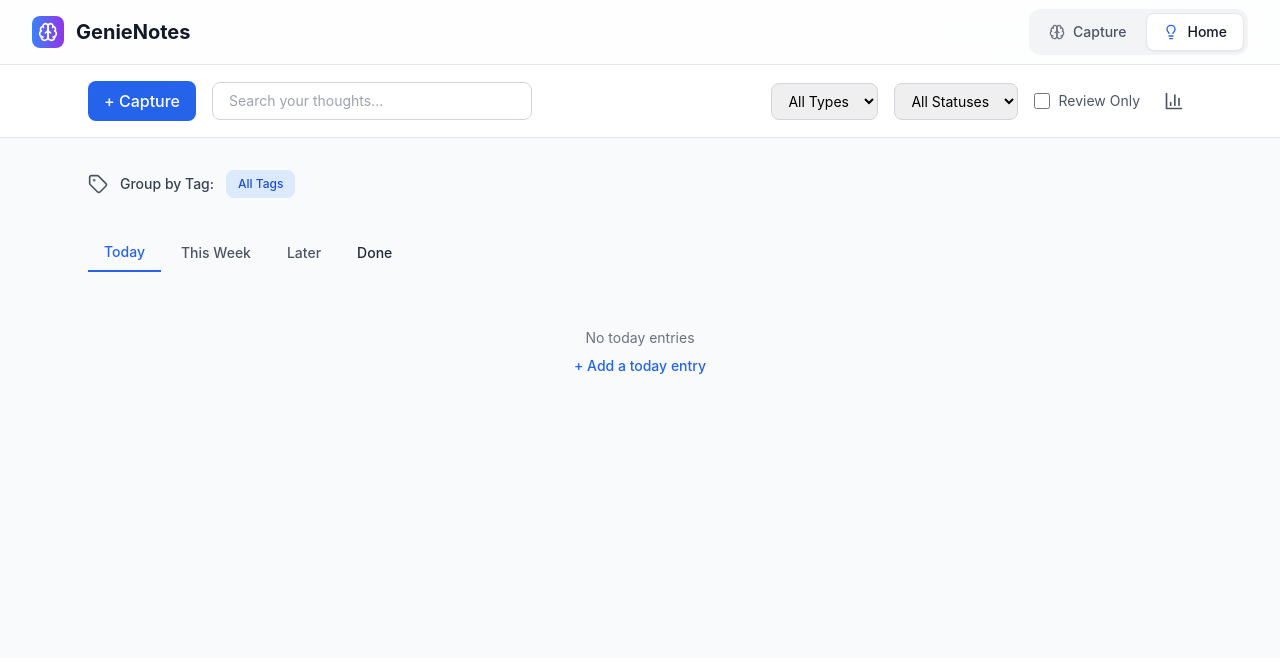
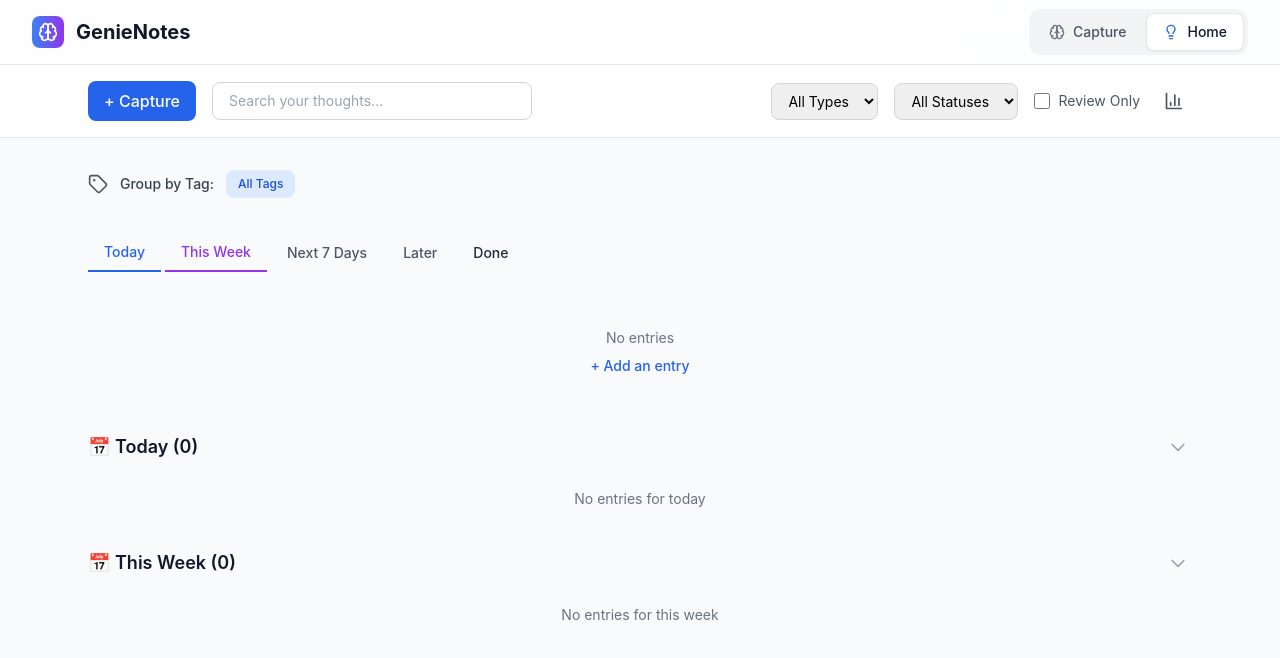
Before and after one commit to ovidon83/mindnestapp, a React (Vite) app: page / in a window 1280 px wide. Both pictures are taken after a click on the button "Home". Shown: the top 658 px of the page. Built offline with nearby package versions, Linux system fonts and the light colour scheme.

Commit message:
Transform Home view: replace tabs with collapsible toggle lists for better overview and flexibility

```diff
--- a/src/components/HomeView.tsx
+++ b/src/components/HomeView.tsx
@@ -24,9 +24,17 @@ export const HomeView: React.FC = () => {
   });
   const [editingEntry, setEditingEntry] = useState<Entry | null>(null);
   const [insightsDrawerOpen, setInsightsDrawerOpen] = useState(false);
-  const [activeTab, setActiveTab] = useState<'today' | 'thisWeek' | 'later' | 'done'>('today');
   const [selectedTag, setSelectedTag] = useState<string | null>(null);
   const [undoEntry, setUndoEntry] = useState<{ id: string; previousStatus: TaskStatus } | null>(null);
+
+  // Toggle states for different time periods
+  const [expandedSections, setExpandedSections] = useState({
+    today: true,      // Today is expanded by default
+    thisWeek: true,   // This Week is expanded by default
+    next7Days: false, // Next 7 Days collapsed by default
+    later: false,     // Later collapsed by default
+    done: false       // Done collapsed by default
+  });
 
   const {
     entries,
@@ -73,6 +81,8 @@ export const HomeView: React.FC = () => {
   const today = new Date(now.getFullYear(), now.getMonth(), now.getDate());
   const endOfWeek = new Date(today);
   endOfWeek.setDate(today.getDate() + 7);
+  const endOfNextWeek = new Date(today);
+  endOfNextWeek.setDate(today.getDate() + 14);
 
   // Today: due today OR pinned for today (including overdue items)
   const todayEntries = tagFilteredEntries.filter(entry => {
@@ -93,53 +103,27 @@ export const HomeView: React.FC = () => {
     return false;
   });
 
-  // Later: everything else (exclude today and this week entries)
+  // Next 7 Days: 7-14 days from now
+  const next7DaysEntries = tagFilteredEntries.filter(entry => {
+    if (entry.status === 'completed') return false;
+    if (todayEntries.some(todayEntry => todayEntry.id === entry.id)) return false;
+    if (thisWeekEntries.some(weekEntry => weekEntry.id === entry.id)) return false;
+    if (entry.dueDate && entry.dueDate instanceof Date && entry.dueDate > endOfWeek && entry.dueDate <= endOfNextWeek) return true;
+    if (entry.pinnedForDate && entry.pinnedForDate instanceof Date && entry.pinnedForDate > endOfWeek && entry.pinnedForDate <= endOfNextWeek) return true;
+    return false;
+  });
+
+  // Later: everything else (exclude today, this week, and next 7 days entries)
   const laterEntries = tagFilteredEntries.filter(entry => {
     if (entry.status === 'completed') return false;
     if (todayEntries.some(todayEntry => todayEntry.id === entry.id)) return false;
     if (thisWeekEntries.some(weekEntry => weekEntry.id === entry.id)) return false;
+    if (next7DaysEntries.some(nextEntry => nextEntry.id === entry.id)) return false;
     return true;
   });
 
   // Done: all completed entries
   const doneEntries = tagFilteredEntries.filter(entry => entry.status === 'completed');
-
-  // Get current tab entries with proper sorting
-  const getCurrentTabEntries = () => {
-    let entries: Entry[] = [];
-
-    switch (activeTab) {
-      case 'today':
-        entries = todayEntries;
-        break;
-      case 'thisWeek':
-        entries = thisWeekEntries;
-        break;
-      case 'later':
-        entries = laterEntries;
-        break;
-      case 'done':
-        entries = doneEntries;
-        break;
-      default:
-        entries = todayEntries;
-    }
-
-    // Sort entries: urgent first, then by creation date (newest first)
-    return entries.sort((a, b) => {
-      // First priority: urgent items (high priority or overdue)
-      const aIsUrgent = a.priority === 'urgent' || (a.dueDate && new Date(a.dueDate) < new Date());
-      const bIsUrgent = b.priority === 'urgent' || (b.dueDate && new Date(b.dueDate) < new Date());
-
-      if (aIsUrgent && !bIsUrgent) return -1;
-      if (!aIsUrgent && bIsUrgent) return 1;
-
-      // Second priority: creation date (newest first)
-      return new Date(b.createdAt).getTime() - new Date(a.createdAt).getTime();
-    });
-  };
-
-  const currentTabEntries = getCurrentTabEntries();
 
   // Get all unique tags for grouping
   const getAllTags = () => {
@@ -210,7 +194,7 @@ export const HomeView: React.FC = () => {
 
   // Simple up/down reordering instead of broken drag and drop
   const moveEntryUp = (entryId: string) => {
-    const currentEntries = getCurrentTabEntries();
+    const currentEntries = tagFilteredEntries; // Use tagFilteredEntries directly
     const currentIndex = currentEntries.findIndex(entry => entry.id === entryId);
 
     if (currentIndex > 0) {
@@ -228,7 +212,7 @@ export const HomeView: React.FC = () => {
   };
 
   const moveEntryDown = (entryId: string) => {
-    const currentEntries = getCurrentTabEntries();
+    const currentEntries = tagFilteredEntries; // Use tagFilteredEntries directly
     const currentIndex = currentEntries.findIndex(entry => entry.id === entryId);
 
     if (currentIndex < currentEntries.length - 1) {
@@ -335,7 +319,7 @@ export const HomeView: React.FC = () => {
                 )}
 
                 {/* Due date - only show if different from current tab context */}
-                {entry.dueDate && !isPinned && activeTab !== 'today' && (
+                {entry.dueDate && !isPinned && expandedSections.today && (
                   <span className={`px-2 py-1 text-xs font-medium rounded-full flex-shrink-0 ${
                     isOverdue
                       ? 'bg-red-100 text-red-800'
@@ -452,7 +436,7 @@ export const HomeView: React.FC = () => {
                       </button>
                       <button
                         onClick={() => moveEntryDown(entry.id)}
-                        disabled={index === currentTabEntries.length - 1}
+                        disabled={index === tagFilteredEntries.length - 1}
                         className="p-1.5 text-gray-400 hover:text-gray-600 disabled:text-gray-200 disabled:cursor-not-allowed transition-colors"
                         title="Move Down"
                       >
@@ -639,33 +623,39 @@ export const HomeView: React.FC = () => {
         <div className="flex items-center justify-between mb-6">
           <div className="flex space-x-1">
             <button
-              onClick={() => setActiveTab('today')}
-              className={`px-4 py-2 text-sm font-medium ${activeTab === 'today' ? 'border-b-2 border-blue-600 text-blue-600' : 'text-gray-600 hover:text-gray-800'}`}
+              onClick={() => setExpandedSections({ ...expandedSections, today: !expandedSections.today })}
+              className={`px-4 py-2 text-sm font-medium ${expandedSections.today ? 'border-b-2 border-blue-600 text-blue-600' : 'text-gray-600 hover:text-gray-800'}`}
             >
               Today {todayEntries.length > 0 && `(${todayEntries.length})`}
             </button>
             <button
-              onClick={() => setActiveTab('thisWeek')}
-              className={`px-4 py-2 text-sm font-medium ${activeTab === 'thisWeek' ? 'border-b-2 border-purple-600 text-purple-600' : 'text-gray-600 hover:text-gray-800'}`}
+              onClick={() => setExpandedSections({ ...expandedSections, thisWeek: !expandedSections.thisWeek })}
+              className={`px-4 py-2 text-sm font-medium ${expandedSections.thisWeek ? 'border-b-2 border-purple-600 text-purple-600' : 'text-gray-600 hover:text-gray-800'}`}
             >
               This Week {thisWeekEntries.length > 0 && `(${thisWeekEntries.length})`}
             </button>
             <button
-              onClick={() => setActiveTab('later')}
-              className={`px-4 py-2 text-sm font-medium ${activeTab === 'later' ? 'border-b-2 border-gray-600 text-gray-600' : 'text-gray-600 hover:text-gray-800'}`}
+              onClick={() => setExpandedSections({ ...expandedSections, next7Days: !expandedSections.next7Days })}
+              className={`px-4 py-2 text-sm font-medium ${expandedSections.next7Days ? 'border-b-2 border-gray-600 text-gray-600' : 'text-gray-600 hover:text-gray-800'}`}
+            >
+              Next 7 Days {next7DaysEntries.length > 0 && `(${next7DaysEntries.length})`}
+            </button>
+            <button
+              onClick={() => setExpandedSections({ ...expandedSections, later: !expandedSections.later })}
+              className={`px-4 py-2 text-sm font-medium ${expandedSections.later ? 'border-b-2 border-gray-600 text-gray-600' : 'text-gray-600 hover:text-gray-800'}`}
             >
               Later {laterEntries.length > 0 && `(${laterEntries.length})`}
             </button>
             <button
-              onClick={() => setActiveTab('done')}
-              className={`px-4 py-2 text-sm font-medium ${activeTab === 'done' ? 'border-b-2 border-green-600 text-green-600' : 'text-gray-800 hover:text-gray-800'}`}
+              onClick={() => setExpandedSections({ ...expandedSections, done: !expandedSections.done })}
+              className={`px-4 py-2 text-sm font-medium ${expandedSections.done ? 'border-b-2 border-green-600 text-green-600' : 'text-gray-800 hover:text-gray-800'}`}
             >
               Done {doneEntries.length > 0 && `(${doneEntries.length})`}
             </button>
           </div>
 
           <div className="flex items-center gap-2">
-            {currentTabEntries.length > 0 && (
+            {tagFilteredEntries.length > 0 && (
               <>
                 <button
                   onClick={() => setCurrentView('capture')}
@@ -696,26 +686,166 @@ export const HomeView: React.FC = () => {
         )}
 
         {/* Tab Content */}
-        <div className="space-y-4">
-          {currentTabEntries.length === 0 && (
+        <div className="space-y-6">
+          {tagFilteredEntries.length === 0 && (
             <div className="text-center py-8 text-gray-500">
-              <p className="text-sm">No {activeTab} entries</p>
+              <p className="text-sm">No entries</p>
               <button
                 onClick={() => setCurrentView('capture')}
                 className="mt-2 text-blue-600 hover:text-blue-700 text-sm font-medium"
               >
-                + Add a {activeTab} entry
+                + Add an entry
               </button>
             </div>
           )}
 
-          {currentTabEntries.length > 0 && (
+          {/* Today Section */}
+          {expandedSections.today && (
             <div className="space-y-3">
-              {currentTabEntries.map((entry, index) => (
-                <div key={entry.id} className="relative">
-                  <EntryCard entry={entry} index={index} />
+              <div className="flex items-center justify-between">
+                <h3 className="text-lg font-semibold text-gray-900 flex items-center gap-2">
+                  📅 Today ({todayEntries.length})
+                </h3>
+                <button
+                  onClick={() => setExpandedSections({ ...expandedSections, today: false })}
+                  className="text-gray-400 hover:text-gray-600 p-1"
+                >
+                  <svg className="w-5 h-5" fill="none" stroke="currentColor" viewBox="0 0 24 24">
+                    <path strokeLinecap="round" strokeLinejoin="round" strokeWidth={2} d="M19 9l-7 7-7-7" />
+                  </svg>
+                </button>
+              </div>
+              {todayEntries.length > 0 ? (
+                todayEntries.map((entry, index) => (
+                  <div key={entry.id} className="relative">
+                    <EntryCard entry={entry} index={index} />
+                  </div>
+                ))
+              ) : (
+                <div className="text-center py-4 text-gray-500">
+                  <p className="text-sm">No entries for today</p>
                 </div>
-              ))}
+              )}
+            </div>
+          )}
+
+          {/* This Week Section */}
+          {expandedSections.thisWeek && (
+            <div className="space-y-3">
+              <div className="flex items-center justify-between">
+                <h3 className="text-lg font-semibold text-gray-900 flex items-center gap-2">
+                  📅 This Week ({thisWeekEntries.length})
+                </h3>
+                <button
+                  onClick={() => setExpandedSections({ ...expandedSections, thisWeek: false })}
+                  className="text-gray-400 hover:text-gray-600 p-1"
+                >
+                  <svg className="w-5 h-5" fill="none" stroke="currentColor" viewBox="0 0 24 24">
+                    <path strokeLinecap="round" strokeLinejoin="round" strokeWidth={2} d="M19 9l-7 7-7-7" />
+                  </svg>
+                </button>
+              </div>
+              {thisWeekEntries.length > 0 ? (
+                thisWeekEntries.map((entry, index) => (
+                  <div key={entry.id} className="relative">
+                    <EntryCard entry={entry} index={index} />
+                  </div>
+                ))
+              ) : (
+                <div className="text-center py-4 text-gray-500">
+                  <p className="text-sm">No entries for this week</p>
+                </div>
+              )}
+            </div>
+          )}
+
+          {/* Next 7 Days Section */}
+          {expandedSections.next7Days && (
+            <div className="space-y-3">
+              <div className="flex items-center justify-between">
+                <h3 className="text-lg font-semibold text-gray-900 flex items-center gap-2">
+                  📅 Next 7 Days ({next7DaysEntries.length})
+                </h3>
+                <button
+                  onClick={() => setExpandedSections({ ...expandedSections, next7Days: false })}
+                  className="text-gray-400 hover:text-gray-600 p-1"
+                >
+                  <svg className="w-5 h-5" fill="none" stroke="currentColor" viewBox="0 0 24 24">
+                    <path strokeLinecap="round" strokeLinejoin="round" strokeWidth={2} d="M19 9l-7 7-7-7" />
+                  </svg>
+                </button>
+              </div>
+              {next7DaysEntries.length > 0 ? (
+                next7DaysEntries.map((entry, index) => (
+                  <div key={entry.id} className="relative">
+                    <EntryCard entry={entry} index={index} />
+                  </div>
+                ))
+              ) : (
+                <div className="text-center py-4 text-gray-500">
+                  <p className="text-sm">No entries for next 7 days</p>
+                </div>
+              )}
+            </div>
+          )}
+
+          {/* Later Section */}
+          {expandedSections.later && (
+            <div className="space-y-3">
+              <div className="flex items-center justify-between">
+                <h3 className="text-lg font-semibold text-gray-900 flex items-center gap-2">
+                  📅 Later ({laterEntries.length})
+                </h3>
+                <button
+                  onClick={() => setExpandedSections({ ...expandedSections, later: false })}
+                  className="text-gray-400 hover:text-gray-600 p-1"
+                >
+                  <svg className="w-5 h-5" fill="none" stroke="currentColor" viewBox="0 0 24 24">
+                    <path strokeLinecap="round" strokeLinejoin="round" strokeWidth={2} d="M19 9l-7 7-7-7" />
+                  </svg>
+                </button>
+              </div>
+              {laterEntries.length > 0 ? (
+                laterEntries.map((entry, index) => (
+                  <div key={entry.id} className="relative">
+                    <EntryCard entry={entry} index={index} />
+                  </div>
+                ))
+              ) : (
+                <div className="text-center py-4 text-gray-500">
+                  <p className="text-sm">No entries for later</p>
+                </div>
+              )}
+            </div>
+          )}
+
+          {/* Done Section */}
+          {expandedSections.done && (
+            <div className="space-y-3">
+              <div className="flex items-center justify-between">
+                <h3 className="text-lg font-semibold text-gray-900 flex items-center gap-2">
+                  ✅ Done ({doneEntries.length})
+                </h3>
+                <button
+                  onClick={() => setExpandedSections({ ...expandedSections, done: false })}
+                  className="text-gray-400 hover:text-gray-600 p-1"
+                >
+                  <svg className="w-5 h-5" fill="none" stroke="currentColor" viewBox="0 0 24 24">
+                    <path strokeLinecap="round" strokeLinejoin="round" strokeWidth={2} d="M19 9l-7 7-7-7" />
+                  </svg>
+                </button>
+              </div>
+              {doneEntries.length > 0 ? (
+                doneEntries.map((entry, index) => (
+                  <div key={entry.id} className="relative">
+                    <EntryCard entry={entry} index={index} />
+                  </div>
+                ))
+              ) : (
+                <div className="text-center py-4 text-gray-500">
+                  <p className="text-sm">No completed entries</p>
+                </div>
+              )}
             </div>
           )}
         </div>
```
